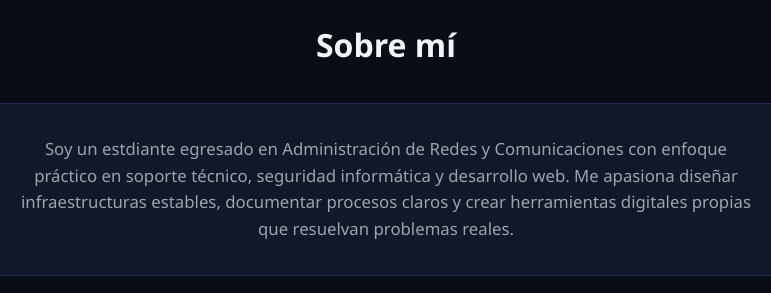
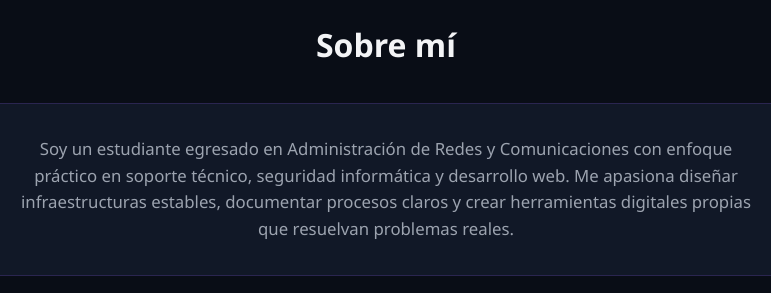
Before and after one commit to Santocoyotin/portafolio-coyotech, a plain HTML site: page index.html in a window 1280 px wide. Shown: the part 1100-1393 px from the top of the page, 254-1025 px from the left. Drawn offline with Linux system fonts and the light colour scheme.

Commit message:
Add files via upload
corrige ortografía en Sobre mi

```diff
--- a/index.html
+++ b/index.html
@@ -65,7 +65,7 @@
     <section id="sobre-mi" class="section">
       <h2>Sobre mí</h2>
       <div class="about-box">
-        <p>Soy un estdiante egresado en Administración de Redes y Comunicaciones con enfoque práctico en soporte técnico, seguridad informática y desarrollo web. Me apasiona diseñar infraestructuras estables, documentar procesos claros y crear herramientas digitales propias que resuelvan problemas reales.</p>
+        <p>Soy un estudiante egresado en Administración de Redes y Comunicaciones con enfoque práctico en soporte técnico, seguridad informática y desarrollo web. Me apasiona diseñar infraestructuras estables, documentar procesos claros y crear herramientas digitales propias que resuelvan problemas reales.</p>
       </div>
     </section>
 
```
